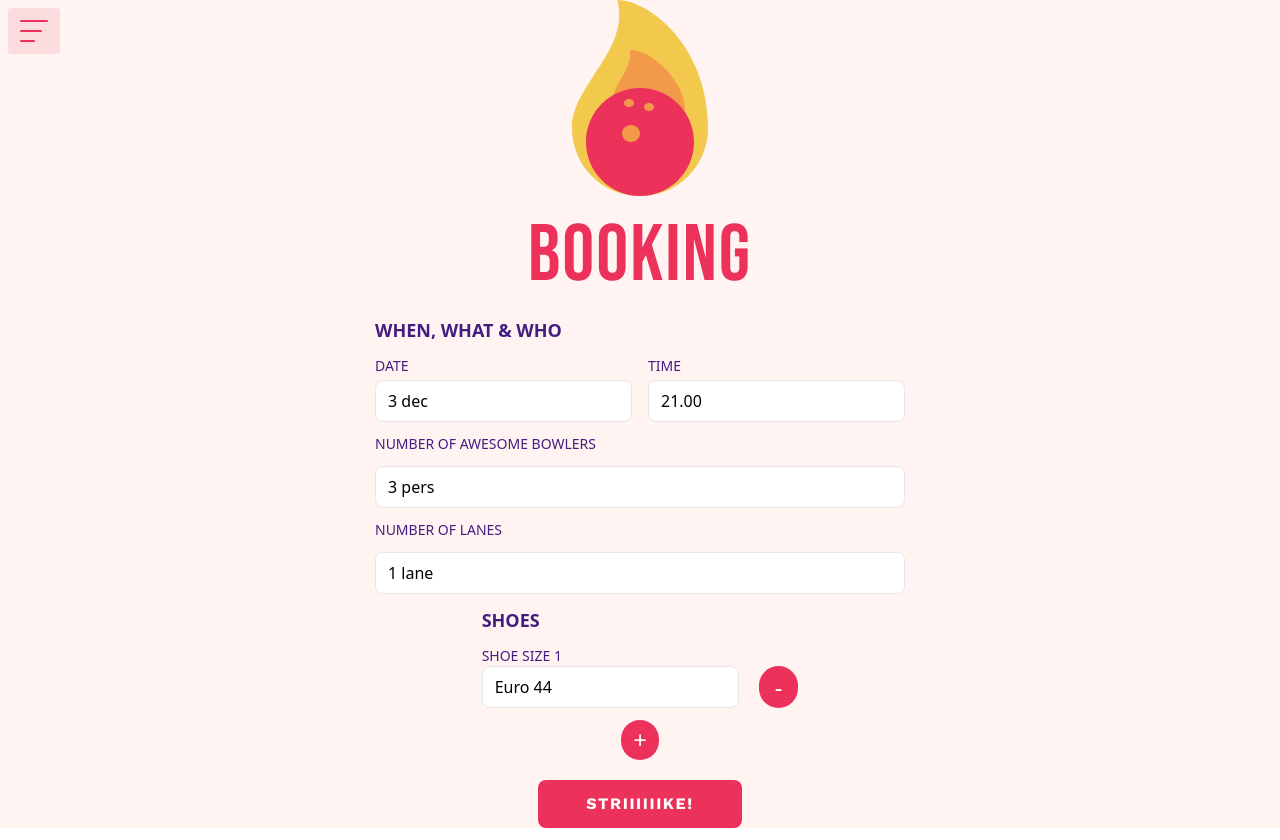
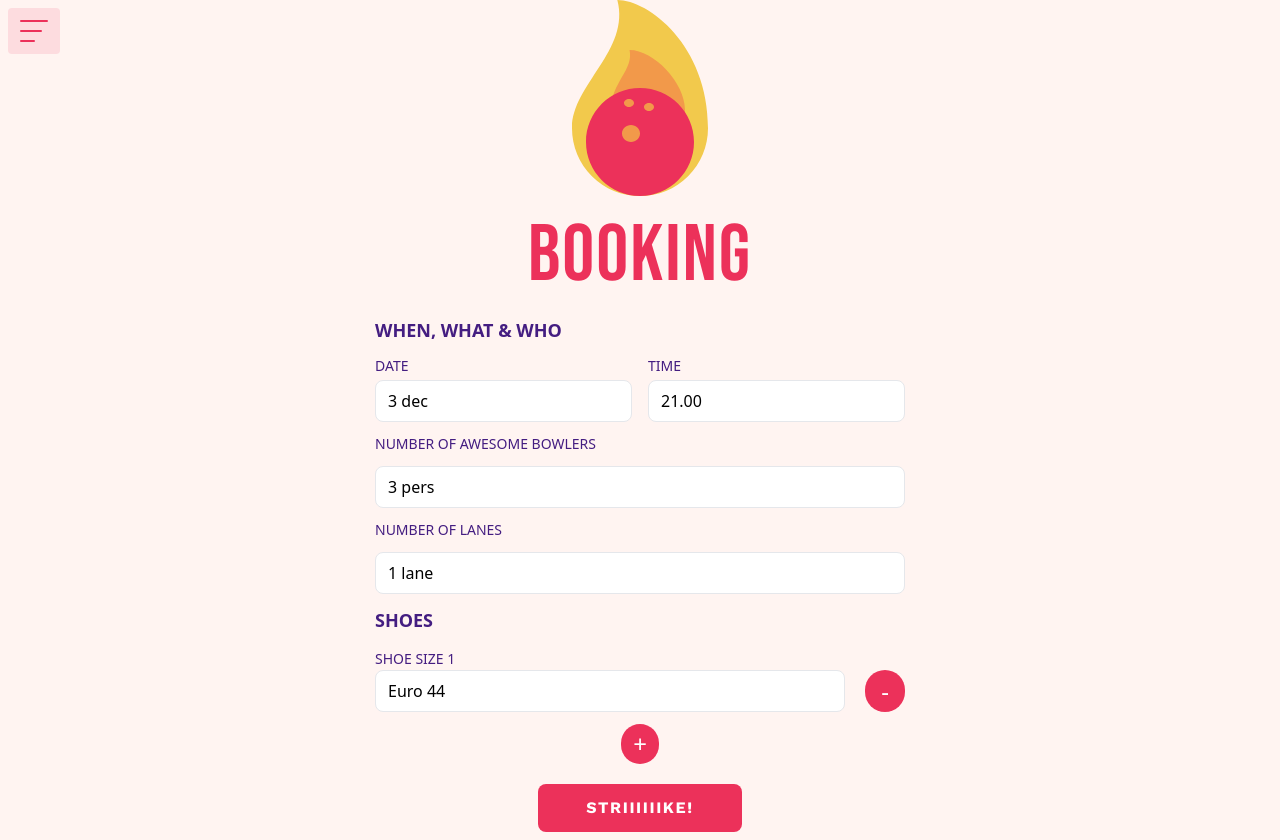
Before and after one commit to trojandersen/strajk, a React (Vite) app: page /booking in a window 1280 px wide. Built offline with nearby package versions, Linux system fonts and the light colour scheme.

Commit message:
proper positioning & scroll

```diff
--- a/src/pages/Booking.tsx
+++ b/src/pages/Booking.tsx
@@ -1,13 +1,23 @@
-import { useState } from "react";
+import { useState, useEffect, useRef } from "react";
 import logo from "../assets/logo.svg";
 
 const Booking: React.FC = () => {
   const [shoeSizes, setShoeSizes] = useState<string[]>(["Euro 44"]);
+  const lastShoeSizeRef = useRef<HTMLDivElement | null>(null);
 
   const addShoeSize = () => setShoeSizes([...shoeSizes, "Euro 44"]);
   const removeShoeSize = (index: number) => {
     setShoeSizes(shoeSizes.filter((_, i) => i !== index));
   };
+
+  useEffect(() => {
+    if (lastShoeSizeRef.current) {
+      lastShoeSizeRef.current.scrollIntoView({
+        behavior: "instant",
+        block: "end",
+      });
+    }
+  }, [shoeSizes]);
 
   const handleSubmit = (e: React.FormEvent<HTMLFormElement>) => {
     e.preventDefault();
@@ -15,7 +25,7 @@ const Booking: React.FC = () => {
   };
 
   return (
-    <main className="bg-[#FFF4F1]">
+    <main className="bg-[#FFF4F1] flex flex-col items-center">
       <section className="flex flex-col items-center">
         <img src={logo} alt="logo" />
         <h1 className="font-BebasNeune text-customRed text-[80px] tracking-wide">
@@ -23,7 +33,7 @@ const Booking: React.FC = () => {
         </h1>
       </section>
       <form onSubmit={handleSubmit} className="flex flex-col items-center">
-        <fieldset className="space-y-3 mb-3">
+        <fieldset className="space-y-3 mb-3 w-full">
           <legend className="text-lg font-semibold text-customPurple">
             WHEN, WHAT & WHO
           </legend>
@@ -54,7 +64,7 @@ const Booking: React.FC = () => {
                 id="time"
                 type="text"
                 defaultValue="21.00"
-                className="w-full mt-1 px-3 py-2 border rounded-lg focus:ring-pink-500 focus:border-pink-500"
+                className="mt-1 px-3 py-2 border rounded-lg focus:ring-pink-500 focus:border-pink-500"
               />
             </div>
           </section>
@@ -86,16 +96,16 @@ const Booking: React.FC = () => {
           />
         </fieldset>
 
-        <fieldset className="flex flex-col items-center space-y-3 mb-5">
+        <fieldset className="space-y-3 mb-5 w-full">
           <legend className="text-lg font-semibold text-customPurple">
             SHOES
           </legend>
           {shoeSizes.map((size, index) => (
             <section key={index}>
-              <div className="flex flex-col">
+              <div>
                 <label
                   htmlFor={`size-${index}`}
-                  className=" text-sm font-medium text-customPurple"
+                  className="text-sm font-medium text-customPurple"
                 >
                   SHOE SIZE {index + 1}
                 </label>
@@ -116,7 +126,7 @@ const Booking: React.FC = () => {
                   <button
                     type="button"
                     onClick={() => removeShoeSize(index)}
-                    className="px-4 py-1 bg-customRed text-white text-2xl rounded-full  hover:bg-red-500"
+                    className="px-4 py-1 bg-customRed text-white text-2xl rounded-full hover:bg-red-500"
                   >
                     -
                   </button>
@@ -124,6 +134,7 @@ const Booking: React.FC = () => {
               </div>
             </section>
           ))}
+          <div className="flex justify-center">
             <button
               type="button"
               onClick={addShoeSize}
@@ -131,13 +142,15 @@ const Booking: React.FC = () => {
             >
               +
             </button>
+          </div>
         </fieldset>
         <button
           type="submit"
-          className="py-3 px-12 font-WorkSans bg-customRed text-white font-bold rounded-lg tracking-widest hover:bg-red-500"
+          className="mb-2 py-3 px-12 font-WorkSans bg-customRed text-white font-bold rounded-lg tracking-widest hover:bg-red-500"
         >
           STRIIIIIIKE!
         </button>
+        <div ref={lastShoeSizeRef} />
       </form>
     </main>
   );
```
Lines whose indentation alone changed are shown as unchanged.
